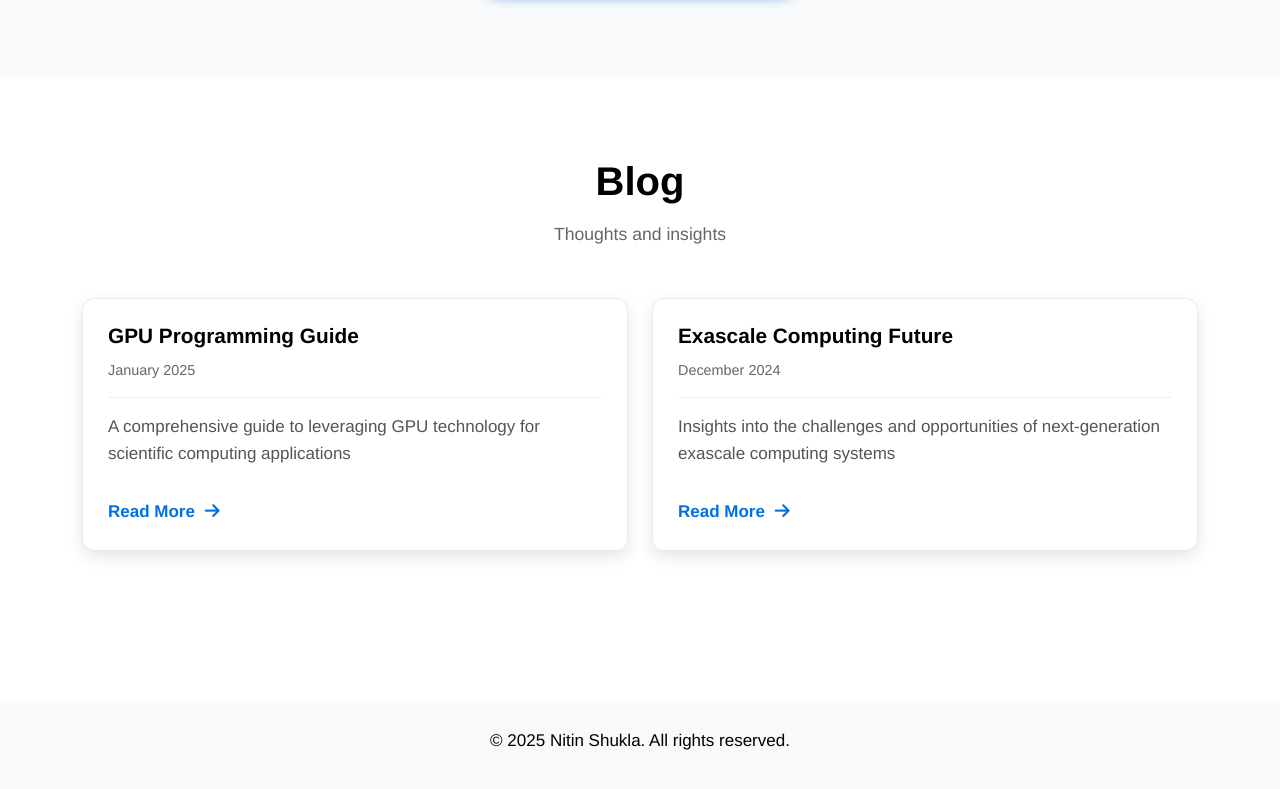
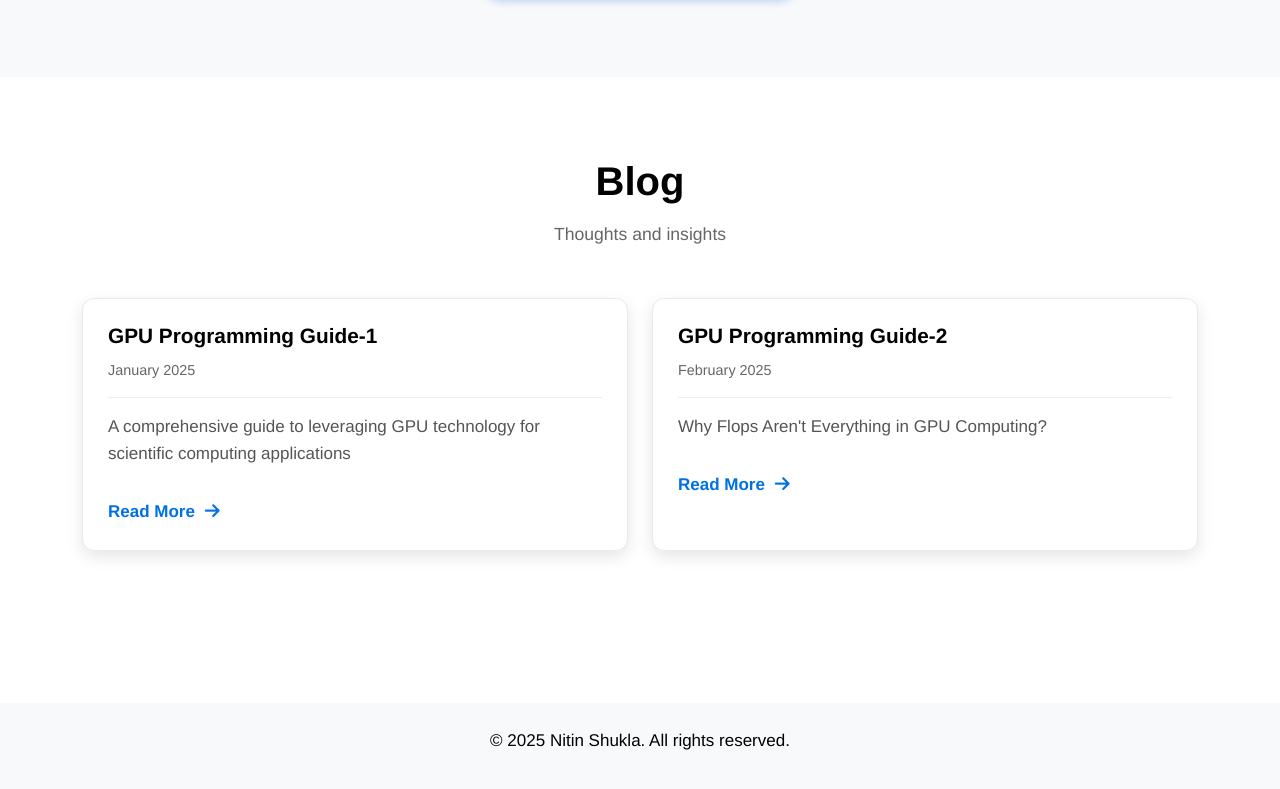
Before and after one commit to nzeal/ns, a plain HTML site: page index.html in a window 1280 px wide. Shown: the part 3636-4425 px from the top of the page. Drawn offline with nearby package versions, Linux system fonts and the light colour scheme.

Commit message:
Update index.html

```diff
--- a/index.html
+++ b/index.html
@@ -298,7 +298,7 @@
                     <div class="col-md-6 mb-4">
                         <div class="blog-card">
                             <div class="blog-card-header">
-                                <h4 class="blog-card-title">GPU Programming Guide</h4>
+                                <h4 class="blog-card-title">GPU Programming Guide-1</h4>
                                 <p class="blog-card-date">January 2025</p>
                             </div>
                             <div class="blog-card-body">
@@ -310,12 +310,12 @@
                     <div class="col-md-6 mb-4">
                         <div class="blog-card">
                             <div class="blog-card-header">
-                                <h4 class="blog-card-title">Exascale Computing Future</h4>
-                                <p class="blog-card-date">December 2024</p>
+                                <h4 class="blog-card-title">GPU Programming Guide-2</h4>
+                                <p class="blog-card-date"> February 2025</p>
                             </div>
                             <div class="blog-card-body">
-                                <p>Insights into the challenges and opportunities of next-generation exascale computing systems</p>
-                                <a href="#" class="blog-card-link">Read More <i class="fas fa-arrow-right"></i></a>
+                                <p>Why Flops Aren't Everything in GPU Computing?</p>
+                                <a href="https://nikshukla07.medium.com/gpu-programming-guide-2-db39cbea2d5b" class="blog-card-link">Read More <i class="fas fa-arrow-right"></i></a>
                             </div>
                         </div>
                     </div>
```
